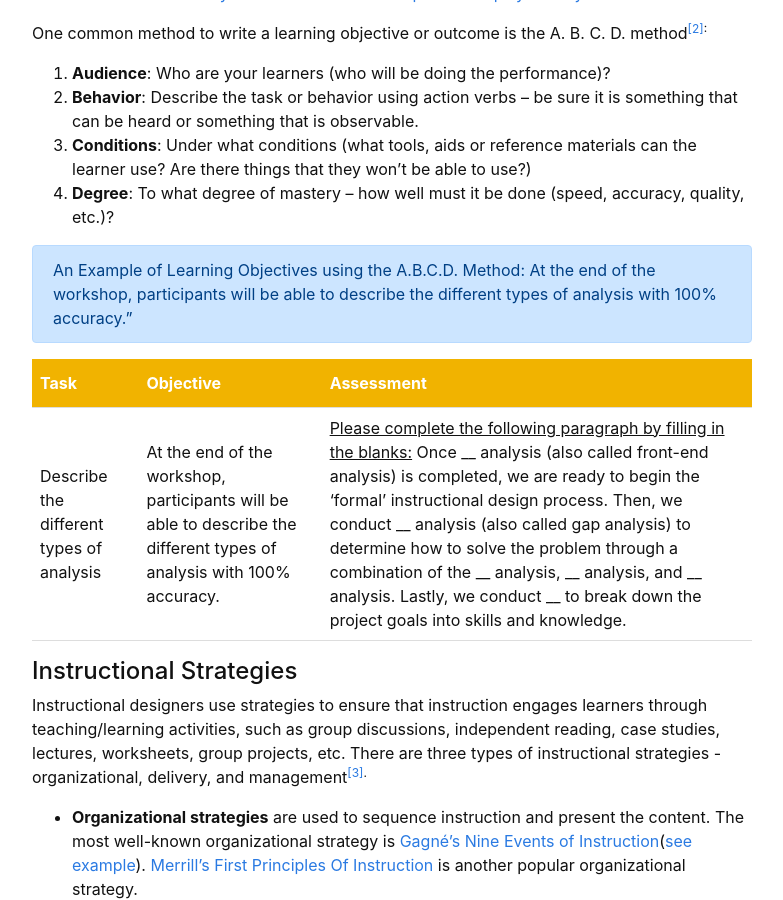
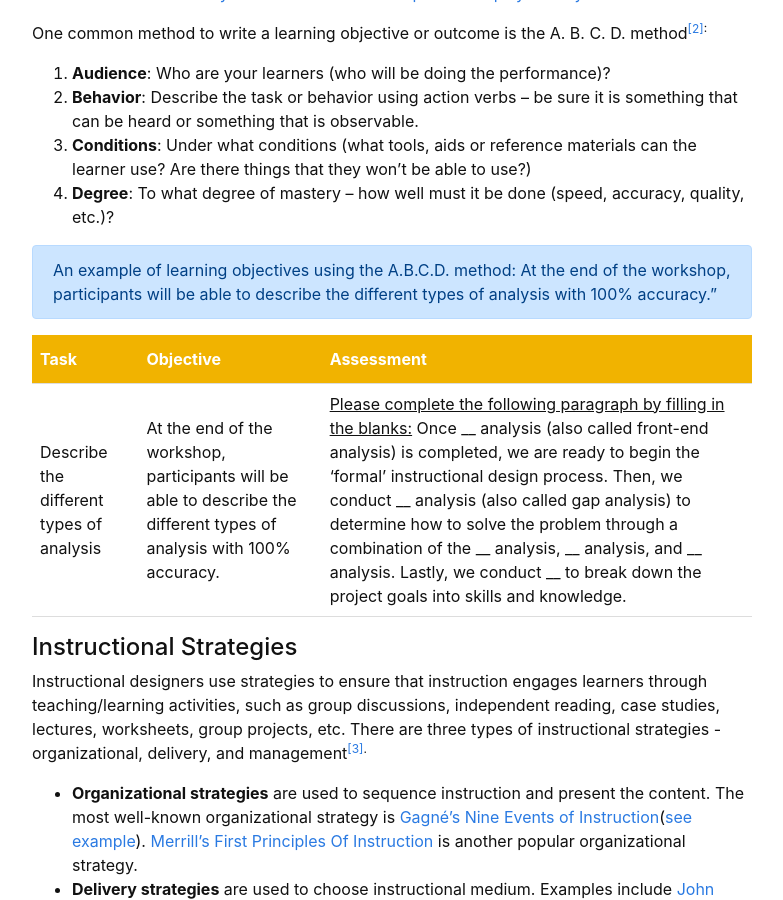
Before and after one commit to hanwendong1/IntrotoID, a Jekyll site: the page built from content/3-ADDIE.md, in a window 1280 px wide and 900 px high, scrolled down 1654 px. Shown: the whole window, without its empty margins (248-1031 px from the left). Built offline with Jekyll 4.4.1, drawn with Linux system fonts in a browser that asks for light colours.

```diff
--- a/content/3-ADDIE.md
+++ b/content/3-ADDIE.md
@@ -47,7 +47,7 @@ One common method to write a learning objective or outcome is the A. B. C. D. me
 3. **Conditions**: Under what conditions (what tools, aids or reference materials can the learner use? Are there things that they won't be able to use?)
 4. **Degree**: To what degree of mastery -- how well must it be done (speed, accuracy, quality, etc.)?
 
-{% capture text %} An Example of Learning Objectives using the A.B.C.D. Method: At the end of the workshop, participants will be able to describe the different types of analysis with 100% accuracy."{% endcapture %}
+{% capture text %} An example of learning objectives using the A.B.C.D. method: At the end of the workshop, participants will be able to describe the different types of analysis with 100% accuracy."{% endcapture %}
 {% include alert.md text=text color="primary" %}
 
 <html>
```
